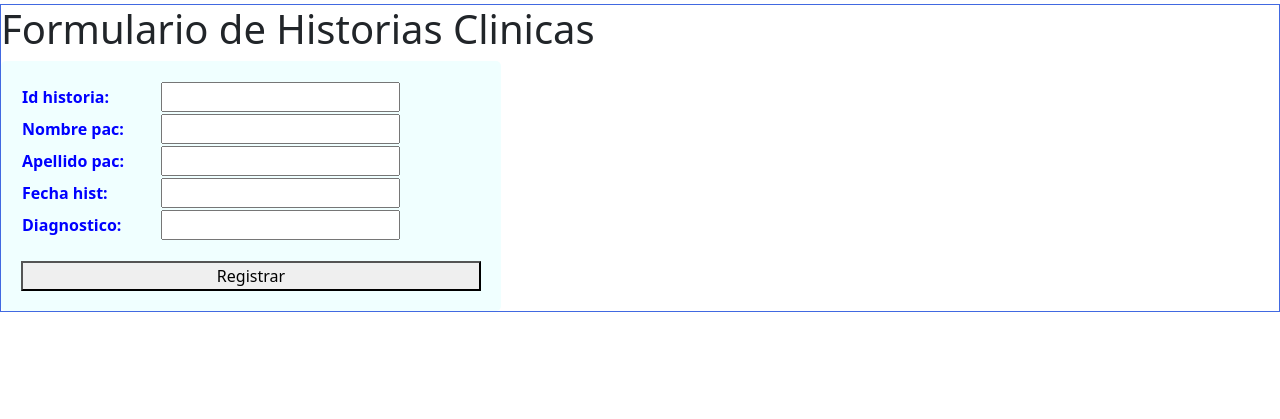
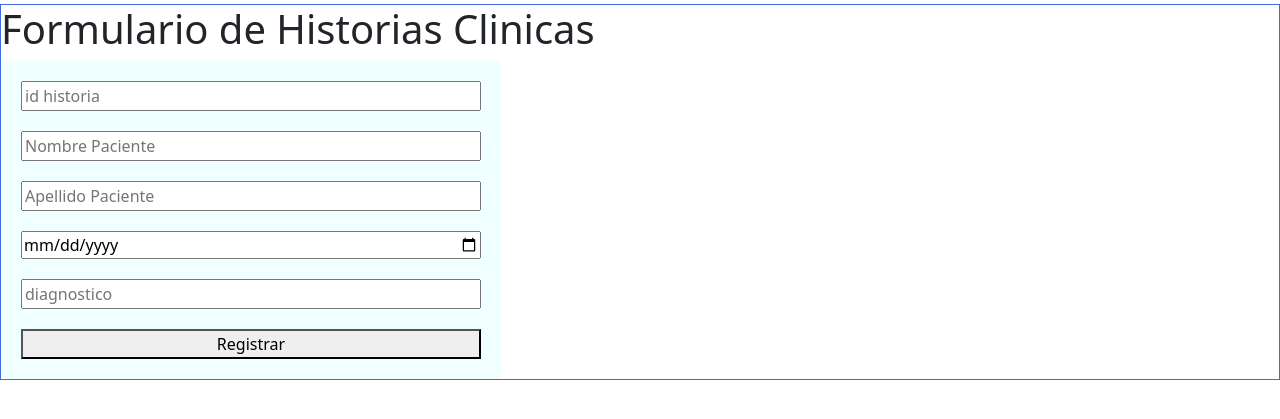
Before and after one commit to deividopscba/EntregaMVTFinal, a Django app: page /BaseDeDatos/api_HistoriasClinica/ in a window 1280 px wide. Shown: the part 56-475 px from the top of the page. Run offline with Django 4.2, Linux system fonts and the light colour scheme; some libraries are stand-ins or nearby versions.

Commit message:
Historiaclinica con BD

```diff
--- a/BaseDeDatos/template/api_HistoriasClinica.html
+++ b/BaseDeDatos/template/api_HistoriasClinica.html
@@ -11,9 +11,11 @@
     <p style="color: red">Estan mal</p>
     {% endif %}
     <form class="formDataPacientes" action="" method="POST">{% csrf_token %}
-        <table>
-            {{ formulario.as_table }}
-        </table>
+        <input type="number" name = "id_historia" placeholder="id historia">
+        <input type="text" name = "nombre_pac" placeholder="Nombre Paciente">
+        <input type="text" name = "apellido_pac" placeholder="Apellido Paciente">
+        <input type="date" name = "fecha_hist" placeholder="Fecha de Historia">
+        <input type="text" name = "diagnostico" placeholder="diagnostico">
         <button type="submit">Registrar</button>
     </form>
     {% endblock %}
```
Also changed, not shown: BaseDeDatos/migrations/0002_historiaclinica.py (added), db.sqlite3.
